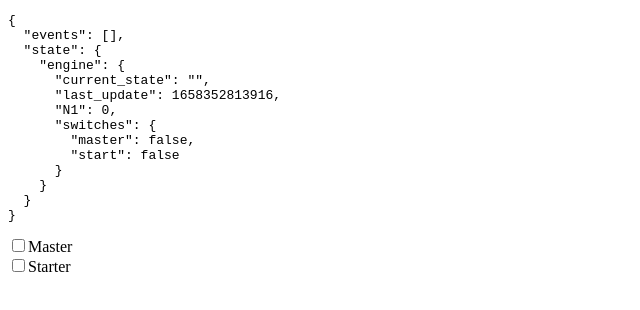
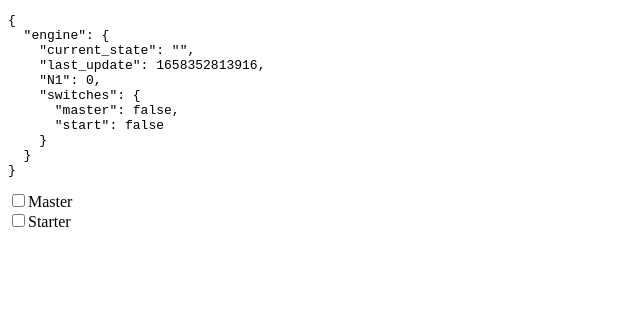
Before and after one commit to Vandesm14/bells-and-whistles, a Preact app: page / in a window 1280 px wide. Shown: the top 310 px of the page, without its empty margins (0-640 px from the left). Built offline with nearby package versions, Linux system fonts and the light colour scheme.

Commit message:
fix display

```diff
--- a/src/app.tsx
+++ b/src/app.tsx
@@ -121,7 +121,7 @@
 
   return (
     <main>
-      <pre>{JSON.stringify(state, null, 2)}</pre>
+      <pre>{JSON.stringify(state.state, null, 2)}</pre>
       <div>
         <input
           type="checkbox"
```
